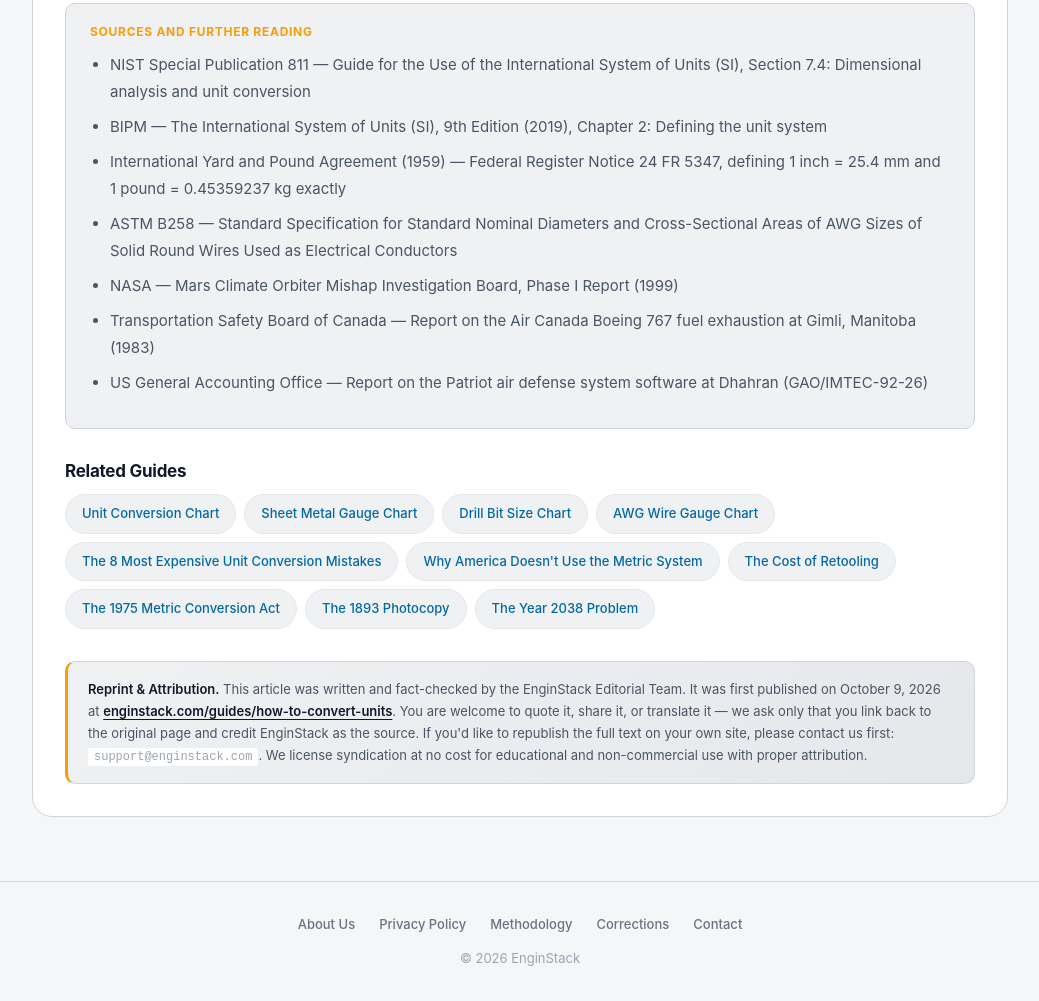
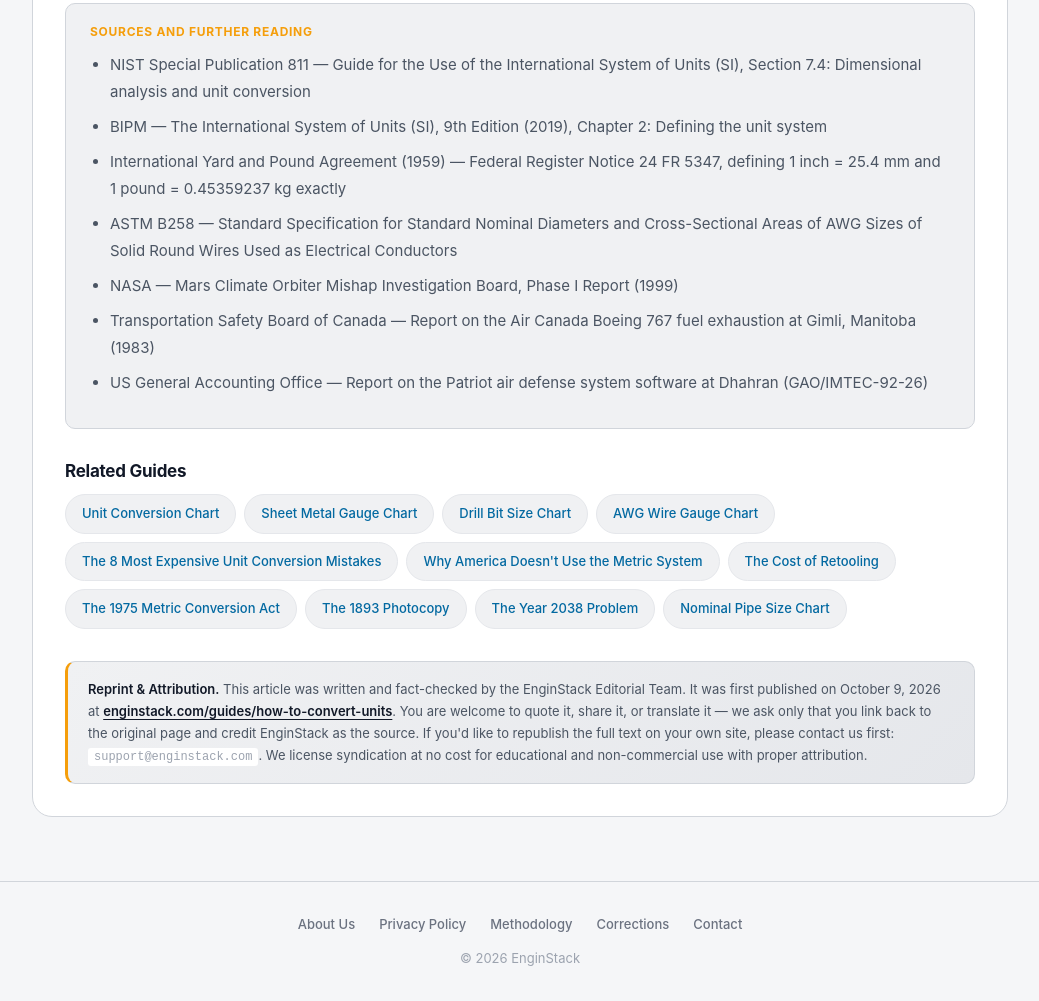
Before and after one commit to rkingers776-boop/enginstack, a plain HTML site: page guides/how-to-convert-units.html in a window 1280 px wide. Shown: the part 8976-9977 px from the top of the page, without its empty margins (120-1159 px from the left). Drawn offline with Linux system fonts and the light colour scheme.

Commit message:
refactor(links): link the pipe chart from seven related pages
The five reference-guide and hub pages that already carry the gauge family (how to convert units, unit conversion chart, sheet metal gauge, drill bit, AWG) plus the length and area guides, which hold the two quantities the page converts.

```diff
--- a/guides/how-to-convert-units.html
+++ b/guides/how-to-convert-units.html
@@ -423,6 +423,7 @@
                 <a href="/guides/the-1975-metric-conversion-act">The 1975 Metric Conversion Act</a>
                 <a href="/guides/the-1893-photocopy">The 1893 Photocopy</a>
                 <a href="/guides/year-2038-problem">The Year 2038 Problem</a>
+                <a href="/guides/nominal-pipe-size-chart">Nominal Pipe Size Chart</a>
             </div>
 
             <div class="attribution-box">
```
Also changed, not shown: guides/area-conversion-guide.html (+1 -0 lines), guides/awg-wire-gauge-chart.html (+1 -0 lines), guides/drill-bit-size-chart.html (+1 -0 lines), guides/length-conversion-guide.html (+1 -0 lines), guides/sheet-metal-gauge-chart.html (+1 -0 lines), guides/unit-conversion-chart.html (+1 -0 lines).
